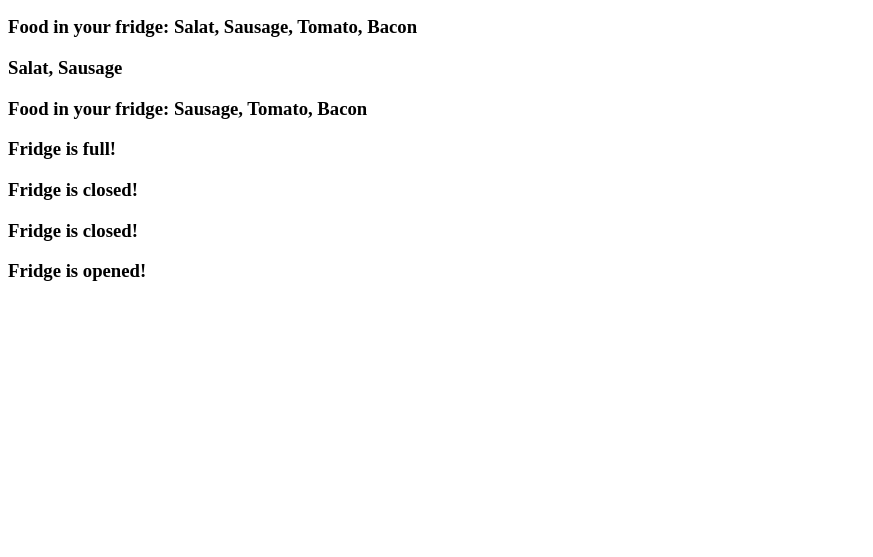
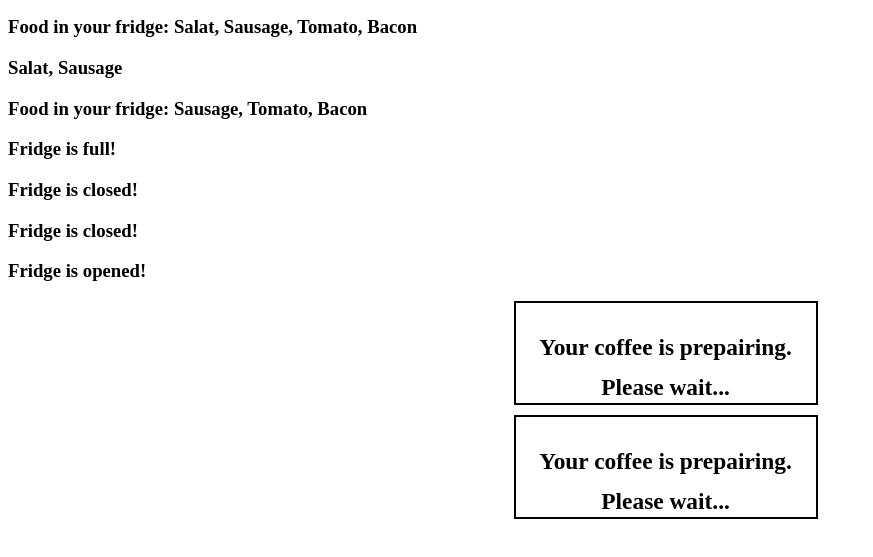
Before and after one commit to dudmike/Functional-inheritance, a plain HTML site: page index.html in a window 1280 px wide. Shown: the part 91-648 px from the top of the page, without its empty margins (0-873 px from the left). Drawn offline with Linux system fonts and the light colour scheme.

Commit message:
changed a lot

```diff
--- a/script.js
+++ b/script.js
@@ -2,7 +2,6 @@
       function Machine(power) {
         this._power = power;
         this._enabled = false;
-
         var self = this;
 
         self.enable = function() {
@@ -19,6 +18,7 @@
         var WATER_HEAT_CAPACITY = 4200;
         var timerId;
 
+
         var parentDisable = this.disable;
         this.disable = function() {
           parentDisable.call(this);
@@ -26,9 +26,14 @@
         }
 
         function ready() {
+          counter++;
+          var elem = document.querySelectorAll('.coffee');
           if(this._enabled == false) {
-            alert('Error: CoffeeMachine is off');
-          } else alert('Coffee is ready!');
+            elem[counter].innerHTML ='<h3>CoffeeMachine is off</h3>';
+          } else {
+            elem[counter].innerHTML ='<h3>Your coffee is ready!</h3>';
+          }
+
         }
 
         function getBoilTime() {
@@ -36,7 +41,13 @@
         }
 
         this.run = function() {
+
+          var div=document.createElement('div');
+          div.setAttribute('class', 'coffee');
+          div.innerHTML = '<h3>Your coffee is prepairing. Please wait...</h3>';
+          document.body.appendChild(div);
           timerId = setTimeout(ready.bind(this), getBoilTime() );
+
         }
       }
 
@@ -139,7 +150,10 @@
       fridge.addFood('Pepper');
       fridge.enable();
 
-
+      var counter = -1;
       var coffeeMachine = new CoffeeMachine(10000, 200);
       coffeeMachine.enable();
       coffeeMachine.run();
+      var coffeeMachine2 = new CoffeeMachine(8000, 200);
+      coffeeMachine2.enable();
+      coffeeMachine2.run();
--- a/style.css
+++ b/style.css
@@ -1,7 +1,16 @@
+
 .coffee {
-	width: 200px;
-	height: 200px;
+	height: 100px;
 	text-align: center;
 	font-size: 20px;
 	border: 2px solid black;
+	line-height: 2em;
+	width: 300px;
+	margin-left: 40%;
+	margin-top: 10px;
+
+
 }
+.coffee > h3 {
+	vertical-align: middle;
+}
```
